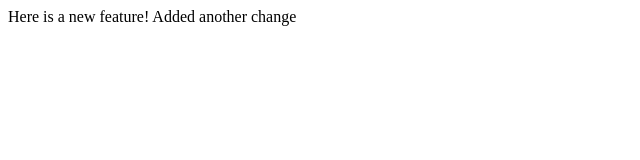
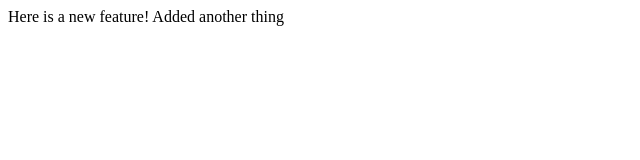
Before and after one commit to gabcrx/lecture1, a plain HTML site: page index.html in a window 1280 px wide. Shown: the full height of the page, 0-640 px from the left. Drawn offline with Linux system fonts and the light colour scheme.

Commit message:
New feature 4

```diff
--- a/index.html
+++ b/index.html
@@ -6,6 +6,6 @@
   </head>
   <body>
     Here is a new feature!
-    Added another change
+    Added another thing
   </body>
 </html>
```
